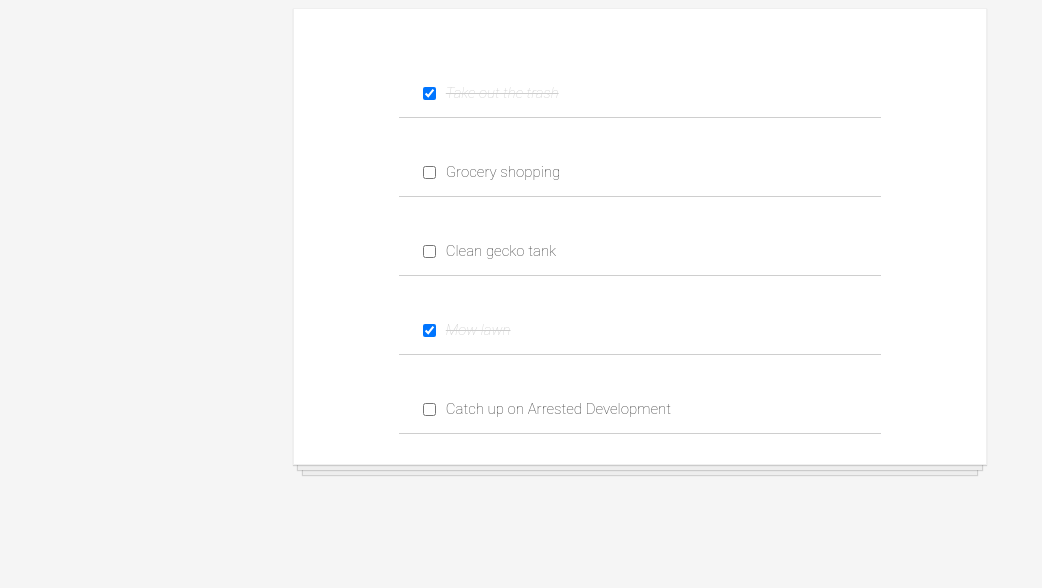
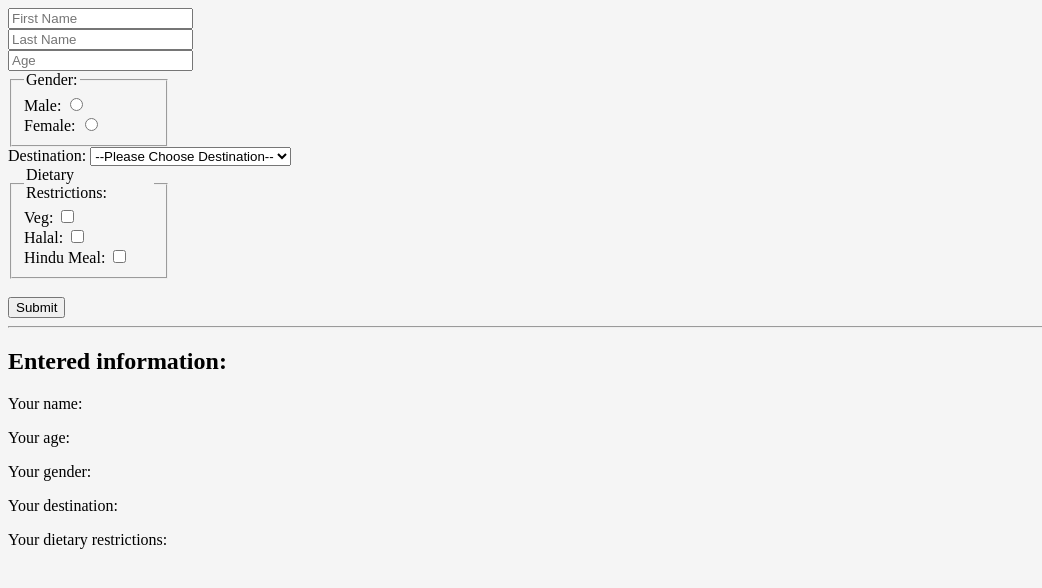
Before and after one commit to Taz27/speedtg-react-app, a React (Create React App) app: page / in a window 1280 px wide. Shown: the top 588 px of the page, without its empty margins (0-1042 px from the left). Built offline with nearby package versions, Linux system fonts and the light colour scheme.

Commit message:
created TravelForm component

```diff
--- a/src/App.js
+++ b/src/App.js
@@ -1,6 +1,6 @@
 import React from 'react';
 import TodoItem from './components/TodoItem';
-import todosData from './JSON/todosJSON';
+//import todosData from './JSON/todosJSON';
 // import productsData from "./JSON/productsJSON";
 // import Product from "./components/Product";
 
@@ -8,8 +8,8 @@ class App extends React.Component {
     constructor(props) {
         super(props);
         this.state = {
-            todos: todosData,
-            isLoading: true
+            todos: [],
+            isLoading: false
         };
         this.handleChange = this.handleChange.bind(this);
     }
@@ -34,14 +34,26 @@ class App extends React.Component {
     }
 
     componentDidMount() {
-        setTimeout(() => {
-            this.setState({
-                isLoading: false
-            })
-        }, 1500)
+        // setTimeout(() => {
+        //     this.setState({
+        //         isLoading: false
+        //     })
+        // }, 1500)
+        this.setState({isLoading: true});
+
+        fetch("https://jsonplaceholder.typicode.com/todos")
+        .then((res) => res.json())
+        .then((data) => {
+            this.setState({isLoading: false, todos: data});
+        })
     }
 
     render() {
+        // const myElementArray = [];
+        // for (const [key, value] of Object.entries(this.state.character)) {
+        //       myElementArray.push(<div><h2>{key}: {value}</h2><br /></div>);
+        //   }
+
         const todoItems = this.state.todos.map(item => <TodoItem key={item.id} item={item} changefunc={this.handleChange} />);
 
         return (
@@ -60,6 +72,18 @@ class App extends React.Component {
 export default App;
 
 
+// PRACTICE ON CODE PEN
+//  handleChange(event) {
+//     alert(event.target.value);
+//     let val = event.target.value;
+//     this.setState(prevState => {
+//       let arr = [...prevState.value, val];
+//       let unique = [...new Set(arr)];
+//       return {value: unique};
+//     });
+//     console.log(this.state.value);
+//   }
+
 
 
 
--- a/src/components/TodoItem.js
+++ b/src/components/TodoItem.js
@@ -11,7 +11,7 @@ function TodoItem(props) {
     return (
         <div className="todo-item">
             <input type="checkbox" onChange={(event) => props.changefunc(props.item.id, event)} checked={props.item.completed} />
-            <p style={props.item.completed ? completedStyle : undefined}>{props.item.text}</p>
+            <p style={props.item.completed ? completedStyle : undefined}>{props.item.title}</p>
         </div>
     );
 }
--- /dev/null
+++ b/src/components/TravelForm.js
@@ -0,0 +1,113 @@
+import React, {Component} from "react"
+
+/**
+ * Challenge: Wire up the partially-finished travel form so that it works!
+ * Remember to use the concept of controlled forms
+ * https://reactjs.org/docs/forms.html
+ *
+ * All information should be populating the text below the form in real-time
+ * as you're filling it out
+ *
+ * This exercise is adapted from the V School curriculum on vanilla JS forms:
+ * https://coursework.vschool.io/travel-form/
+ *
+ * All of our challenges and learning resources are open for the public
+ * to play around with and learn from at https://coursework.vschool.io
+ */
+
+class TravelForm extends Component {
+    constructor() {
+        super();
+        this.state = {
+            firstName: "",
+            lastName: "",
+            age: "",
+            gender: "",
+            location: "",
+            isVeg: false,
+            isHinduMeal: false,
+            isHalal: false
+        };
+        this.handleChange = this.handleChange.bind(this);
+        //console.log(this);
+    }
+
+    handleChange(event) {
+        const {name, value, type, checked} = event.target;
+        type === "checkbox" ? this.setState({[name]: checked}) : this.setState({[name]: value});
+    }
+
+    render() {
+
+        let dietArray = [];
+        dietArray.push(this.state.isVeg ? "Vegetarian" : undefined);
+        dietArray.push(this.state.isHalal ? "Halal Food" : undefined);
+        dietArray.push(this.state.isHinduMeal ? "Hindu Meal" : undefined);
+        //console.log(dietArray);
+        let filteredArr = dietArray.filter((item) => item);
+        //console.log(filteredArr);
+        let dietText = "";
+
+        if (filteredArr.length > 1) {
+            filteredArr.forEach((item, index, arr) => {
+                if (index === (arr.length-1)) {
+                    dietText += item + ".";
+                } else {
+                    dietText += item + ", ";
+                }
+            });
+        } else {
+            dietText = filteredArr[0];
+        }
+
+
+
+        return (
+            <main>
+                <form>
+                    <input type="text" value={this.state.firstName} name="firstName" placeholder="First Name" onChange={this.handleChange} /><br />
+                    <input type="text" value={this.state.lastName} name="lastName" placeholder="Last Name" onChange={this.handleChange} /><br />
+                    <input type="number" value={this.state.age} name="age" onChange={this.handleChange} placeholder="Age" /><br />
+
+                    <fieldset style={{width: 130}}>
+                    <legend>Gender: </legend>
+                    Male: <input type="radio" checked={this.state.gender === "male"} name="gender" onChange={this.handleChange} value="male" /><br />
+
+                    Female: <input type="radio" checked={this.state.gender === "female"} name="gender" onChange={this.handleChange} value="female" />
+                    </fieldset>
+
+                    <label>Destination:  </label>
+                    <select value={this.state.location}
+                    name="location" onChange={this.handleChange}>
+                        <option value="">--Please Choose Destination--</option>
+                        <option value="las vegas">Las Vegas</option>
+                        <option value="new york">New York</option>
+                        <option value="london">London</option>
+                    </select>
+                    <fieldset style={{width: 130}}>
+                    <legend>Dietary Restrictions: </legend>
+                    Veg: <input type="checkbox" checked={this.state.isVeg} name="isVeg" onChange={this.handleChange} /><br />
+                    Halal: <input type="checkbox" checked={this.state.isHalal} name="isHalal" onChange={this.handleChange} /><br />
+                    Hindu Meal: <input type="checkbox" checked={this.state.isHinduMeal} name="isHinduMeal" onChange={this.handleChange} /><br />
+                    </fieldset>
+
+                    <br />
+
+                    <button>Submit</button>
+                </form>
+                <hr />
+                <h2>Entered information:</h2>
+                <p>Your name: {`${this.state.firstName} ${this.state.lastName}`} </p>
+                <p>Your age: {this.state.age}</p>
+                <p>Your gender: {this.state.gender}</p>
+                <p>Your destination: {this.state.location}</p>
+                <p>
+                    Your dietary restrictions: {dietText}
+
+                </p>
+            </main>
+        )
+    }
+}
+
+export default TravelForm
--- a/src/index.js
+++ b/src/index.js
@@ -2,9 +2,10 @@ import React from 'react';
 import ReactDOM from 'react-dom';
 import './index.css';
 import App from './App';
+import TravelForm from './components/TravelForm';
 
 
-ReactDOM.render(<App />, document.getElementById("root"));
+ReactDOM.render(<TravelForm />, document.getElementById("root"));
 
 
 
```
